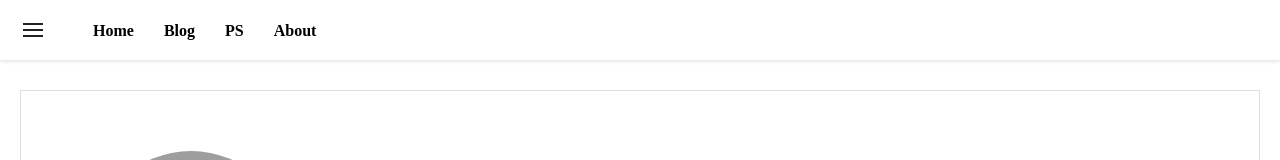
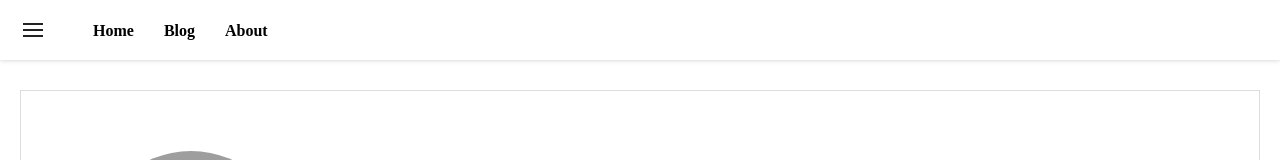
Before and after one commit to xian0310567/jeonghan, a Next.js app: page /about in a window 1280 px wide. Shown: the top 160 px of the page. Built offline with nearby package versions, Linux system fonts and the light colour scheme; grey boxes are pictures that could not be loaded.

Commit message:
Refac: Header Component

```diff
--- a/src/components/layout/Header/Header.tsx
+++ b/src/components/layout/Header/Header.tsx
@@ -1,48 +1,18 @@
 import React from "react";
-import { useRouter } from "next/router";
 
 import HamburgerMenu from "@/components/layout/HamburgerMenu";
+import HeaderMenu from "@/components/layout/HeaderMenu";
+
+import useMenuList from "@/hooks/statics/useMenuList";
 
 import styled from "./lib/header.module.css";
 
 const Header = () => {
-  const router = useRouter();
-  const routePath = (path: string) => {
-    router.push(path);
-  };
-
   return (
     <div className={styled.container}>
       <div className={styled.sizedContainer}>
         <HamburgerMenu />
-        <ul className={styled.menu}>
-          <li
-            onClick={() => {
-              routePath("/");
-            }}
-          >
-            <span>Home</span>
-          </li>
-          <li>
-            <span>Blog</span>
-          </li>
-          <li>
-            <span
-              onClick={() => {
-                routePath("/problemSolving");
-              }}
-            >
-              PS
-            </span>
-          </li>
-          <li
-            onClick={() => {
-              routePath("/about");
-            }}
-          >
-            <span>About</span>
-          </li>
-        </ul>
+        <HeaderMenu items={useMenuList()} />
       </div>
     </div>
   );
--- a/src/components/layout/Header/lib/header.module.css
+++ b/src/components/layout/Header/lib/header.module.css
@@ -11,14 +11,3 @@
   width: 1240px;
   margin: 0 auto;
 }
-
-.menu {
-  display: flex;
-}
-
-.menu li {
-  font-weight: bold;
-  font-size: 16px;
-  margin-right: 30px;
-  cursor: pointer;
-}
--- /dev/null
+++ b/src/components/layout/HeaderMenu/HeaderMenu.tsx
@@ -0,0 +1,37 @@
+import React from "react";
+import { useRouter } from "next/router";
+import styled from "styled-components";
+
+import { MenuListCallback } from "@/hooks/statics/useMenuList";
+
+const Menu = styled.li`
+  font-weight: bold;
+  font-size: 16px;
+  margin-right: 30px;
+  cursor: pointer;
+`;
+
+const MenuContainer = styled.ul`
+  display: flex;
+`;
+
+const HeaderMenu = ({ items }: { items: MenuListCallback[] }) => {
+  const router = useRouter();
+
+  return (
+    <MenuContainer>
+      {items.map((item) => (
+        <Menu
+          key={item.key}
+          onClick={() => {
+            router.push(item.url);
+          }}
+        >
+          <span>{item.label}</span>
+        </Menu>
+      ))}
+    </MenuContainer>
+  );
+};
+
+export default HeaderMenu;
--- /dev/null
+++ b/src/components/layout/HeaderMenu/index.ts
@@ -0,0 +1 @@
+export { default } from "./HeaderMenu";
--- /dev/null
+++ b/src/hooks/statics/useMenuList/index.ts
@@ -0,0 +1,3 @@
+export { default } from "./useMenuList";
+
+export type * from "./lib/useMenuList";
--- /dev/null
+++ b/src/hooks/statics/useMenuList/lib/useMenuList.d.ts
@@ -0,0 +1,5 @@
+export interface MenuListCallback {
+  key: number;
+  label: string;
+  url: string;
+}
--- /dev/null
+++ b/src/hooks/statics/useMenuList/useMenuList.ts
@@ -0,0 +1,27 @@
+import React from "react";
+
+import { MenuListCallback } from "./lib/useMenuList";
+
+const useMenuList = (): MenuListCallback[] => {
+  const items: MenuListCallback[] = [
+    {
+      key: 1,
+      label: "Home",
+      url: "/",
+    },
+    {
+      key: 2,
+      label: "Blog",
+      url: "/blog",
+    },
+    {
+      key: 3,
+      label: "About",
+      url: "/about",
+    },
+  ];
+
+  return items;
+};
+
+export default useMenuList;
```
